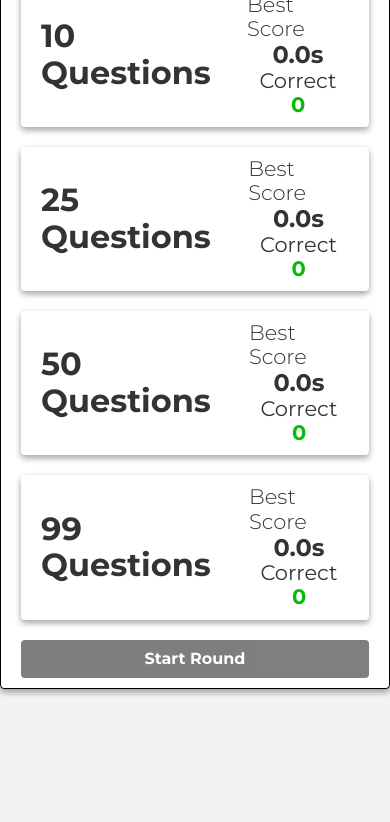
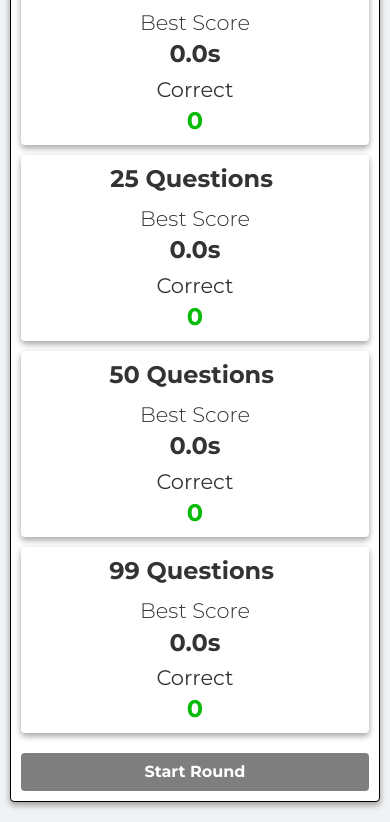
Before and after one commit to AzizShik/MathSprintGame, a plain HTML site: page index.html in a window 390 px wide. Shown: the part 120-942 px from the top of the page. Before the commit the page ends 844 px from the top, so only its background shows below. Drawn offline with nearby package versions, Linux system fonts and the light colour scheme.

Commit message:
feat: add adaptive for mobile devices

```diff
--- a/css/style.css
+++ b/css/style.css
@@ -63,7 +63,7 @@ button {
 	border-radius: var(--borderRadius);
 	max-width: 500px;
 	width: 100%;
-	min-height: 505px;
+	min-height: 495px;
 }
 
 .header {
@@ -330,3 +330,75 @@ button {
 .hidden {
 	display: none;
 }
+
+@media (max-width: 575px) {
+	.header {
+		font-size: 24px;
+	}
+	.radio-label {
+		font-size: 24px;
+	}
+
+	.score__results-value {
+		font-size: 18px;
+	}
+
+	.score__results-correct {
+		font-size: 18px;
+	}
+
+	.score__best {
+		font-size: 18px;
+	}
+
+	.score__value {
+		font-size: 18px;
+	}
+
+	.game-container {
+		margin-left: 10px;
+		margin-right: 10px;
+	}
+
+	.game-start__mode {
+		margin-bottom: 10px;
+	}
+}
+
+@media (max-width: 480px) {
+	.game-start__mode {
+		flex-direction: column;
+		gap: 15px;
+	}
+	.game-start {
+		padding: 10px;
+	}
+
+	.score {
+		gap: 10px;
+	}
+
+	.score__time {
+		gap: 5px;
+	}
+
+	.score__results {
+		gap: 5px;
+	}
+
+	.score__results-value {
+		font-size: 24px;
+	}
+
+	.score__results-correct {
+		font-size: 21px;
+	}
+
+	.score__best {
+		font-size: 21px;
+	}
+
+	.score__value {
+		font-size: 24px;
+	}
+}
--- a/js/script.js
+++ b/js/script.js
@@ -23,6 +23,7 @@ window.addEventListener('load', () => {
 	let tasksArr = [];
 	let score = 0;
 	let time = 0;
+	let timeInterval;
 	let questionsAmount = 0;
 	let gameStartModeScoreValue;
 	let gameStartModeCorrectValue;
@@ -58,7 +59,7 @@ window.addEventListener('load', () => {
 		setTimeout(() => (countdownEl.innerHTML = '1...'), 2000);
 		setTimeout(() => (countdownEl.innerHTML = 'GO!'), 3000);
 		setTimeout(() => {
-			setInterval(() => {
+			timeInterval = setInterval(() => {
 				time += 100;
 			}, 100);
 
@@ -153,7 +154,6 @@ window.addEventListener('load', () => {
 			top: height,
 			behavior: behavior,
 		});
-		console.log(element, height);
 	}
 
 	function gameOver() {
@@ -185,6 +185,8 @@ window.addEventListener('load', () => {
 		incorrectEndEl.innerHTML = `${questionsAmount - score}`;
 		gameEndTimeSpan.innerHTML = `${time / 1000}s`;
 		gameEndPenalty.innerHTML = `+${(questionsAmount - score) * 0.5}s`;
+
+		clearInterval(timeInterval);
 	}
 
 	function playAgain() {
```
